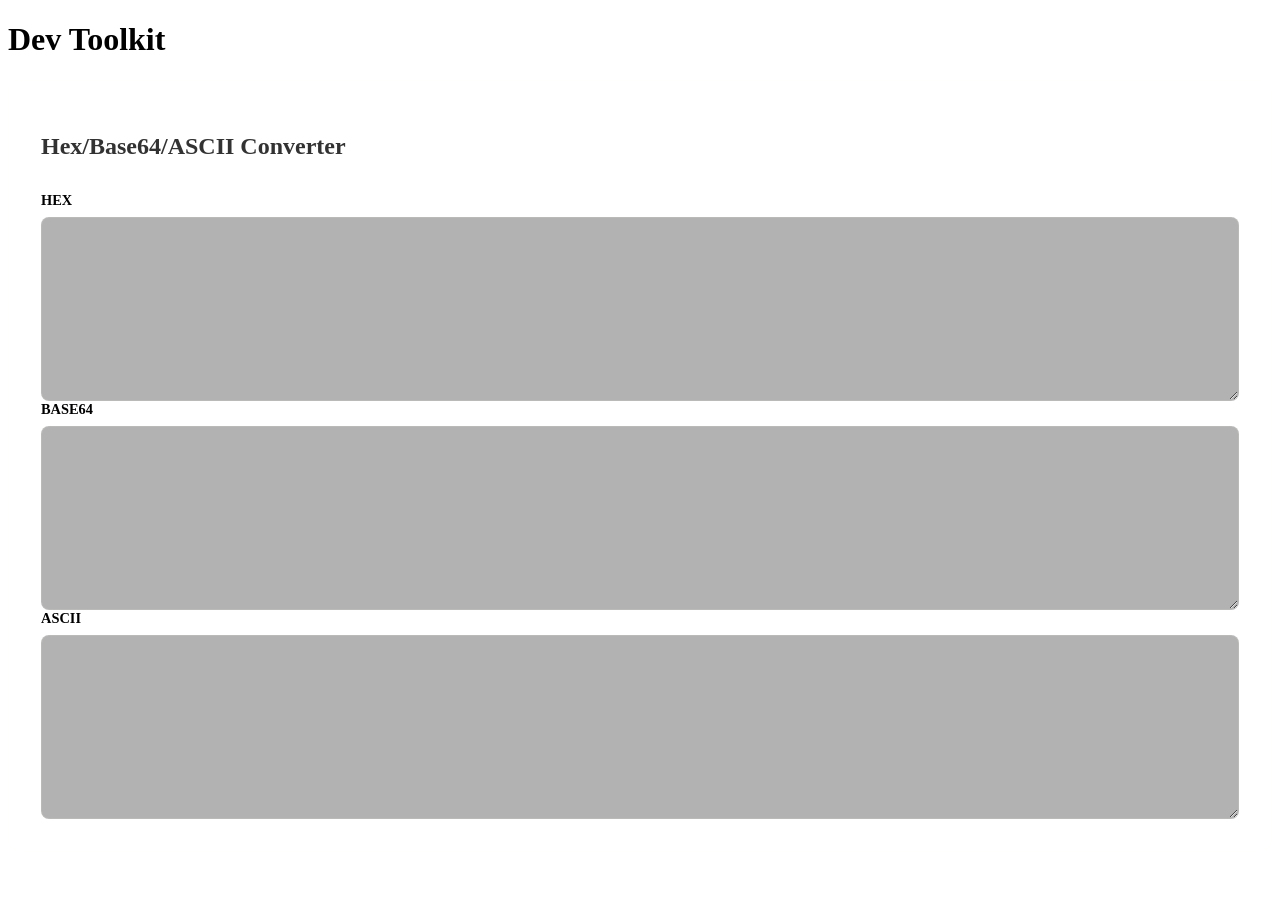
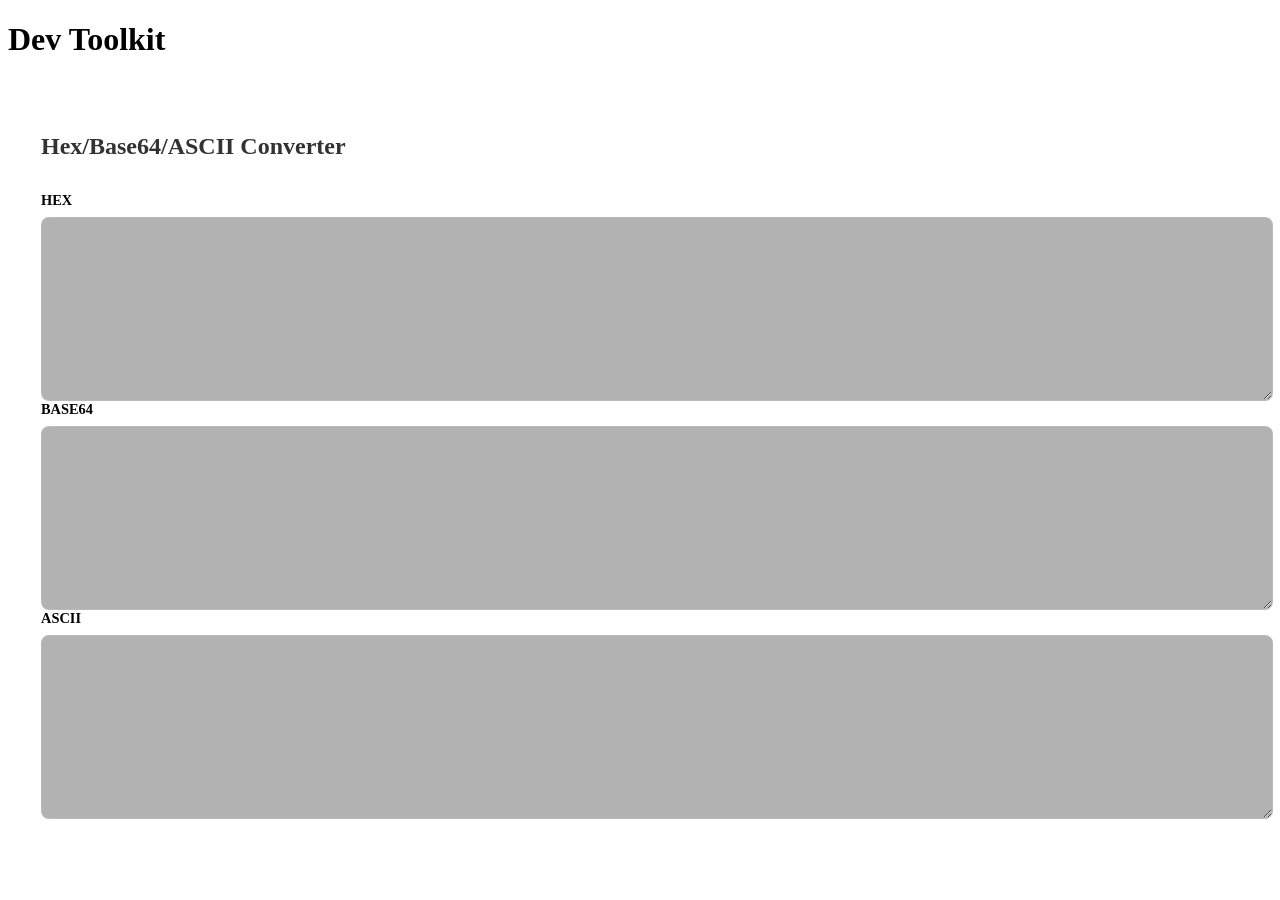

fix tools input boxes on mobile, make hex uppercase

--- a/tools.css
+++ b/tools.css
@@ -26,7 +26,7 @@
 
 .converter-grid {
     display: grid;
-    grid-template-columns: repeat(auto-fit, minmax(300px, 1fr));
+    grid-template-columns: repeat(auto-fit, minmax(min(100%, 300px), 1fr));
     gap: 2rem;
 }
 
@@ -52,6 +52,7 @@
     font-family: monospace;
     font-size: 1rem;
     min-height: 150px;
+    width: 100%;
     resize: vertical;
     transition: border-color 0.3s ease;
 }
@@ -66,5 +67,19 @@
         flex-direction: column;
         gap: 1rem;
         text-align: center;
+        padding: 1rem;
+    }
+
+    .tools-main {
+        padding: 0 1rem;
+    }
+
+    .converter {
+        padding: 1.5rem 1rem;
+    }
+
+    .converter h2 {
+        font-size: 1.2rem;
+        margin-bottom: 1.5rem;
     }
 }
